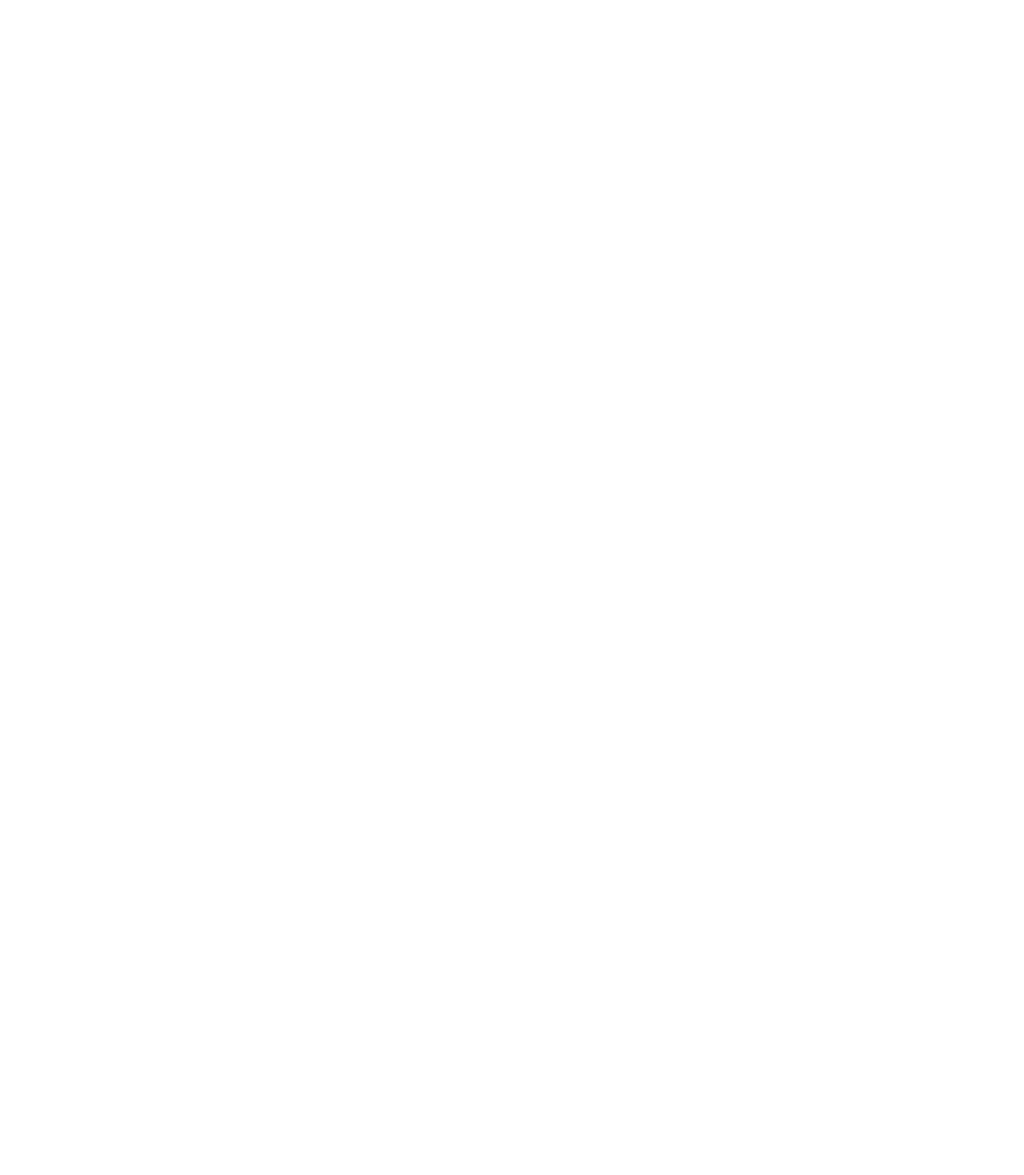
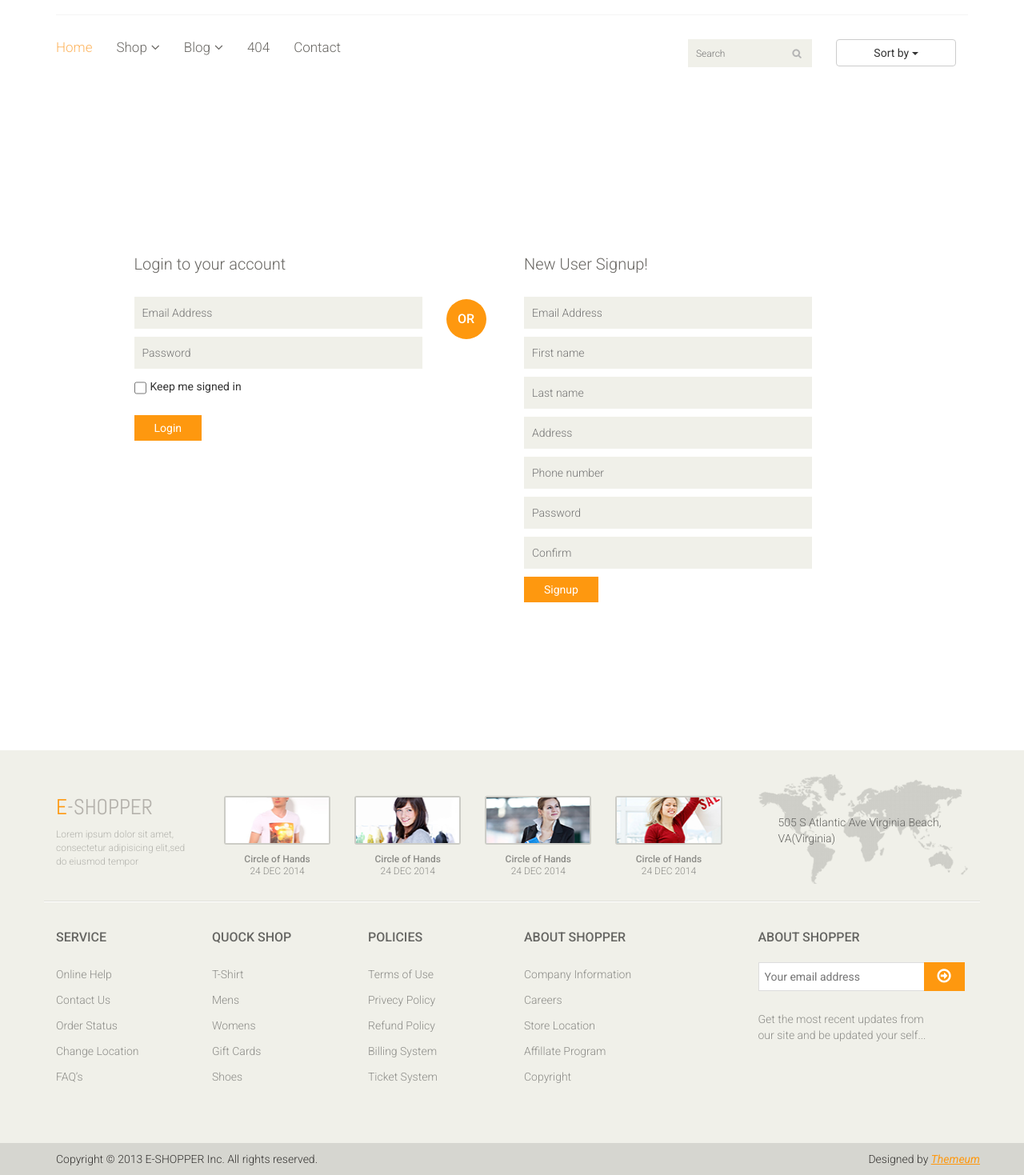
Before and after one commit to nthanhhai2909/fashion_book_frontend, a React (Create React App) app: page /login_register in a window 1280 px wide. Shown: the part 98-1567 px from the top of the page at 80% size. Before the commit the page ends 800 px from the top, so only its background shows below. Built offline with nearby package versions, Linux system fonts and the light colour scheme.

Commit message:
add view login_register

```diff
--- a/src/components/footer/footer.bottom.js
+++ b/src/components/footer/footer.bottom.js
@@ -1,11 +1,11 @@
 import React, { Component } from 'react'
 
 const FooterBottom = () => (
-    <div class="footer-bottom">
-			<div class="container">
-				<div class="row">
-					<p class="pull-left">Copyright © 2013 E-SHOPPER Inc. All rights reserved.</p>
-					<p class="pull-right">Designed by <span><a target="_blank" href="http://www.themeum.com">Themeum</a></span></p>
+    <div className="footer-bottom">
+			<div className="container">
+				<div className="row">
+					<p className="pull-left">Copyright © 2013 E-SHOPPER Inc. All rights reserved.</p>
+					<p className="pull-right">Designed by <span><a target="_blank" href="http://www.themeum.com">Themeum</a></span></p>
 				</div>
 			</div>
 		</div>
--- a/src/components/header/header.middle.js
+++ b/src/components/header/header.middle.js
@@ -1,5 +1,5 @@
 import React, { Component } from 'react'
-
+import { Link } from 'react-router-dom'
 const HeaderMiddle = () => (
     <div className="header-middle">
     <div className="container">
@@ -39,7 +39,7 @@ const HeaderMiddle = () => (
                             <li><a href="#"><i className="fa fa-star"></i> Wishlist</a></li>
                             <li><a href="checkout.html"><i className="fa fa-crosshairs"></i> Checkout</a></li>
                             <li><a href="cart.html"><i className="fa fa-shopping-cart"></i> Cart</a></li>
-                            <li><a href="login.html"><i className="fa fa-lock"></i> Login</a></li>
+                            <li><Link to="/login_register"><i className="fa fa-lock"></i> Login</Link></li>
                         </ul>
                     </div>
                 </div>
--- /dev/null
+++ b/src/components/login.register/content.login.register.js
@@ -0,0 +1,74 @@
+import React, { Component } from 'react'
+
+const ContentLoginRegister = ({ setEmailogin, setPasswordlogin, setEmail,
+    setFirstname, setLastname, setAddress, setPhone, setPassword, setConfirm,
+    notificationRegister, notificationLogin }) => (
+        <section id="form">
+            <div className="container">
+                <div className="row">
+                    <div className="col-sm-4 col-sm-offset-1">
+                        <div className="login-form">
+                            <h2>Login to your account</h2>
+                            <h2>{notificationLogin}</h2>
+                            <form >
+                                <input type="email"
+                                    placeholder="Email Address"
+                                    onChange={(e) => { setEmailogin(e.target.value) }}
+                                />
+                                <input type="password"
+                                    placeholder="Password"
+                                    onChange={(e) => { setPasswordlogin(e.target.value) }}
+                                />
+                                <span>
+                                    <input type="checkbox" className="checkbox" />
+                                    Keep me signed in
+							</span>
+                                <button type="submit" className="btn btn-default">Login</button>
+                            </form>
+                        </div>
+                    </div>
+                    <div className="col-sm-1">
+                        <h2 className="or">OR</h2>
+                    </div>
+                    <div className="col-sm-4">
+                        <div className="signup-form">
+                            <h2>New User Signup!</h2>
+                            <h2>{notificationRegister}</h2>
+                            <form >
+                                <input type="email"
+                                    placeholder="Email Address"
+                                    onChange={(e) => { setEmail(e.target.value) }}
+                                />
+                                <input type="text"
+                                    placeholder="First name"
+                                    onChange={(e) => { setFirstname(e.target.value) }}
+                                />
+                                <input type="text"
+                                    placeholder="Last name"
+                                    onChange={(e) => { setLastname(e.target.value) }}
+                                />
+                                <input type="text"
+                                    placeholder="Address"
+                                    onChange={(e) => { setAddress(e.target.value) }}
+                                />
+                                <input type="tel"
+                                placeholder="Phone number"
+                                onChange={(e) => { setPhone(e.target.value) }}
+                                />
+                                <input type="password"
+                                placeholder="Password"
+                                onChange={(e) => {setPassword(e.target.value) }}
+                                />
+                                <input type="password"
+                                 placeholder="Confirm"
+                                 onChange={(e) => { setConfirm(e.target.value) }}
+                                 />
+                                <button type="submit" className="btn btn-default">Signup</button>
+                            </form>
+                        </div>
+                    </div>
+                </div>
+            </div>
+        </section>
+    )
+export default ContentLoginRegister
--- /dev/null
+++ b/src/components/login.register/login.register.js
@@ -0,0 +1,32 @@
+import React, { Component } from 'react'
+import HeaderTop from '../header/header.top'
+import HeaderMiddle from '../header/header.middle'
+import HeaderBottom from '../header/header.bottom'
+import FooterTop from '../footer/footer.top'
+import FooterMiddle from '../footer/footer.middle'
+import FooterBottom from '../footer/footer.bottom'
+import ContentLoginRegister from './content.login.register'
+const Home = ({ setEmailogin, setPasswordlogin, setEmail,
+    setFirstname, setLastname, setAddress, setPhone, setPassword, setConfirm,
+    notificationRegister, notificationLogin }) => (
+        <div>
+            <header id="header">
+                <HeaderTop />
+                <HeaderMiddle />
+                <HeaderBottom />
+            </header>
+            <ContentLoginRegister
+                setEmailogin setPasswordlogin setEmail
+                setFirstname setLastname setAddress setPhone setPassword setConfirm
+                notificationRegister notificationLogin
+            />
+            <footer id="footer">
+                <FooterTop />
+                <FooterMiddle />
+                <FooterBottom />
+            </footer>
+        </div>
+
+    )
+
+export default Home
--- a/src/containers/App.js
+++ b/src/containers/App.js
@@ -1,10 +1,12 @@
 import React, { Component } from 'react'
 import { BrowserRouter as Router, Switch, Route } from 'react-router-dom'
 import HomeContainer from './home.container'
+import LoginRegisterContainer from './login.register.container'
 const App = () => (
   <Router>
     <Switch>
       <Route exact path='/' component={HomeContainer} />
+      <Route exact path='/login_register' component={LoginRegisterContainer} />
     </Switch>
   </Router>
 )
--- a/src/containers/home.container.js
+++ b/src/containers/home.container.js
@@ -11,5 +11,4 @@ class HomeContainer extends React.Component{
 
     }
 }
-
 export default HomeContainer
--- /dev/null
+++ b/src/containers/login.register.container.js
@@ -0,0 +1,28 @@
+import React, { Component} from 'react'
+import LoginRegister from '../components/login.register/login.register'
+class LoginRegisterContainer extends Component {
+    constructor(props){
+        super(props)
+        this.state = {
+            emailLogin: '',
+            passwordLogin: '',
+            email: '',
+            firstname: '',
+            lastname: '',
+            address: '',
+            phone: '',
+            password: '',
+            confirm: ''
+        }
+    }
+    render(){
+        return(
+            <div>
+                <LoginRegister
+                />
+            </div>
+        )
+
+    }
+}
+export default LoginRegisterContainer
```
Also changed, not shown: public/assets/css/main.css (line endings or trailing spaces).
